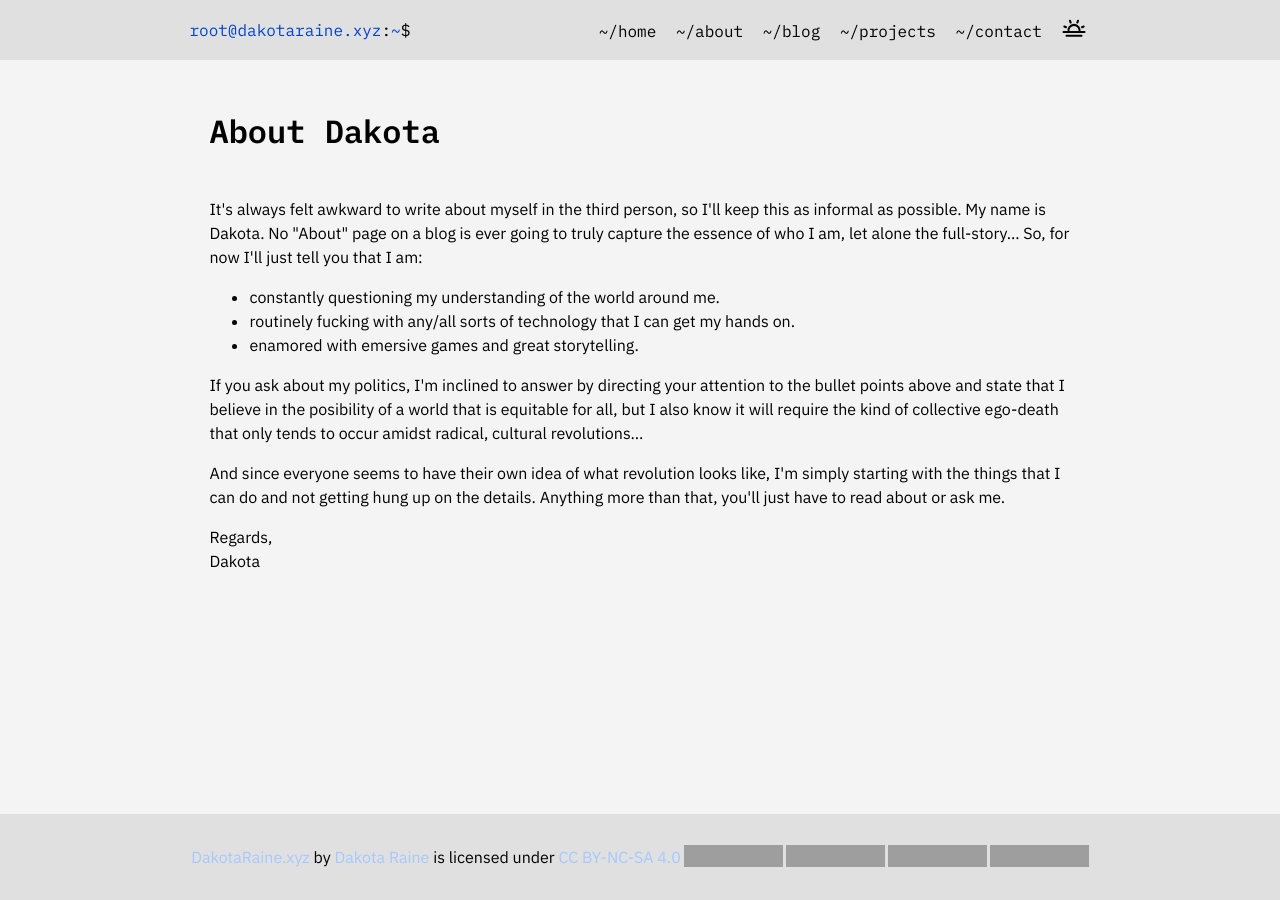
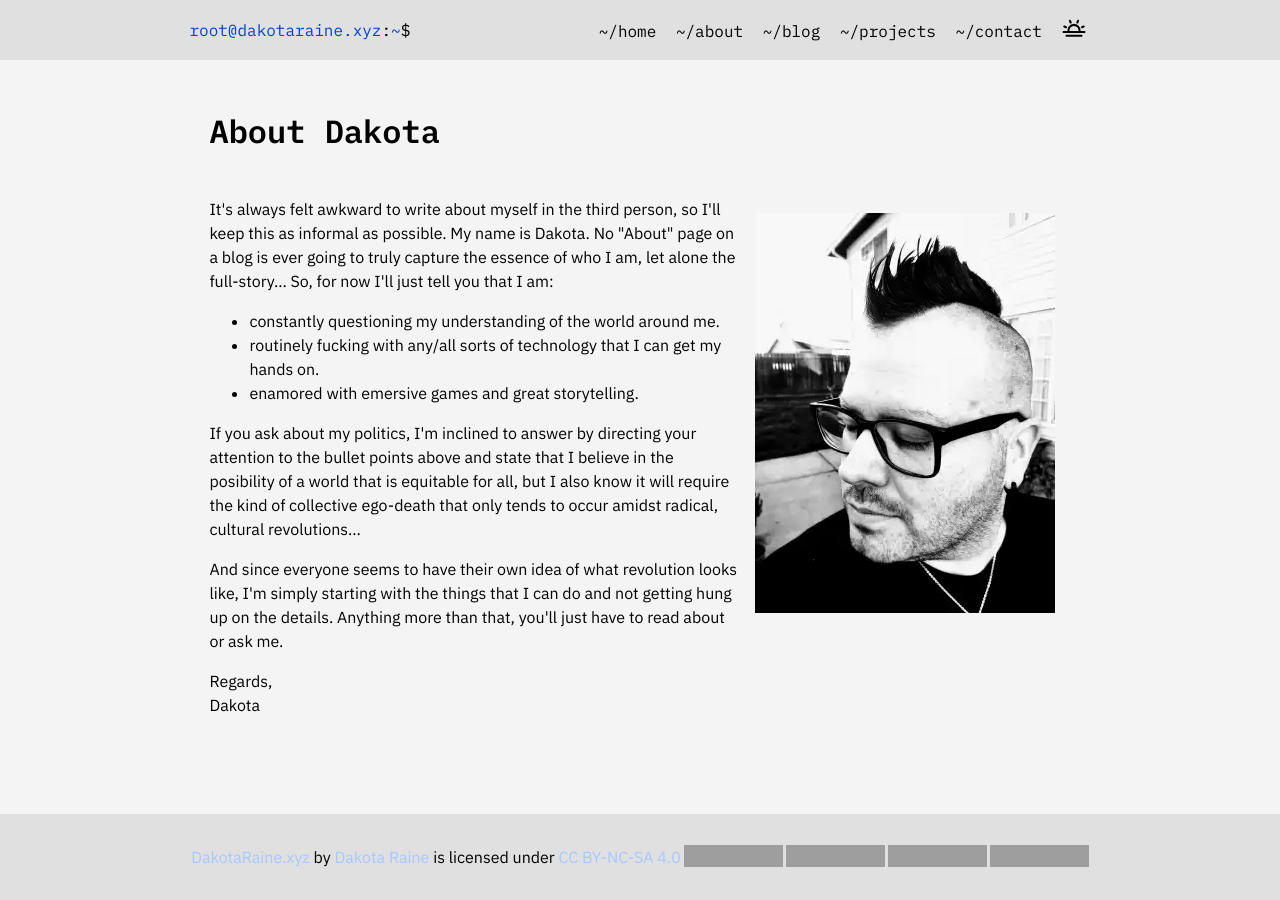
Before and after one commit to comradedakota/dakotaraine.xyz, a Jekyll site: the page built from about.md, in a window 1280 px wide. Built offline with Jekyll 4.4.1, drawn with Linux system fonts in a browser that asks for light colours; grey boxes are pictures that could not be loaded.

Commit message:
Adds profile photo to about.md.

```diff
--- a/about.md
+++ b/about.md
@@ -3,6 +3,9 @@ layout: page
 title: About Dakota
 permalink: /about/
 ---
+
+
+<img src="/assets/images/about.webp" alt="Dakota Raine" style="float:right;margin:1rem;">
 
 It's always felt awkward to write about myself in the third person, so I'll keep this as informal as possible. My name is Dakota. No "About" page on a blog is ever going to truly capture the essence of who I am, let alone the full-story... So, for now I'll just tell you that I am:
 
```
Also changed, not shown: assets/images/about.webp (added).
